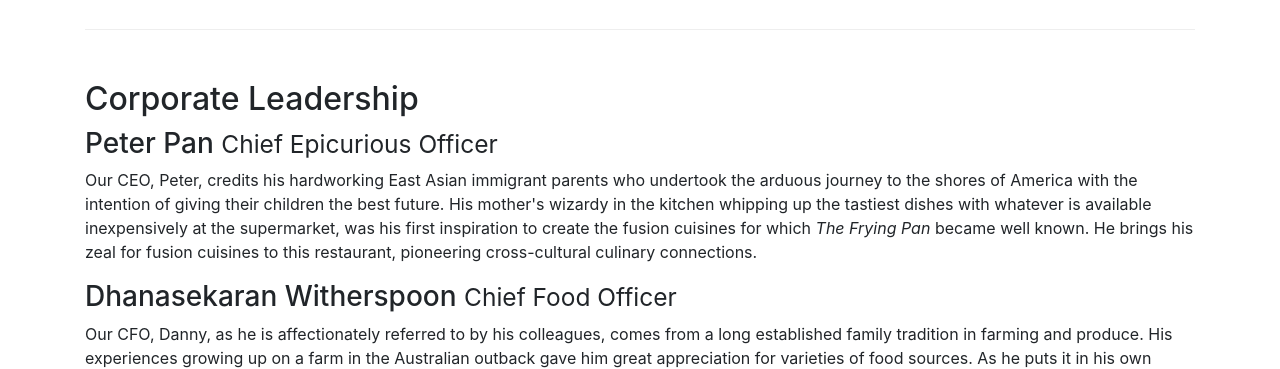
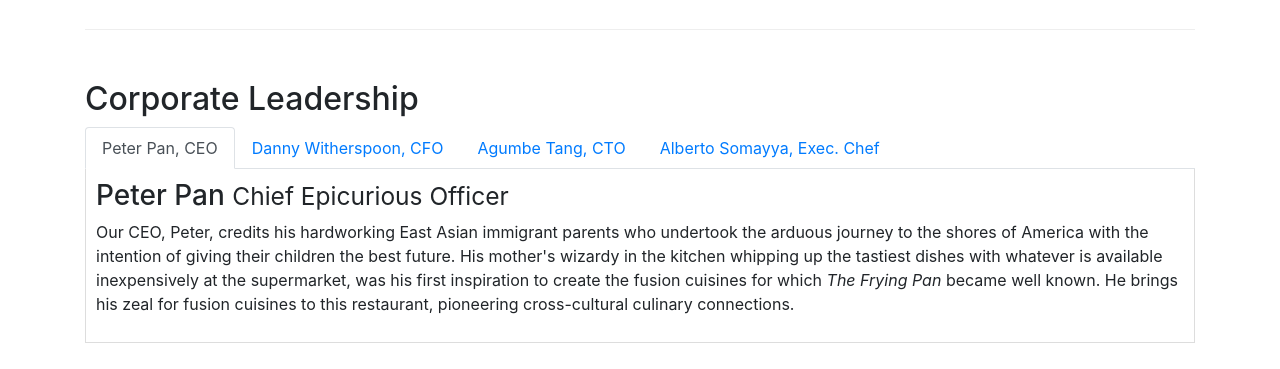
Before and after one commit to ankit-Kumar-4/conFusion, a plain HTML site: page aboutus.html in a window 1280 px wide. Shown: the part 960-1329 px from the top of the page. Drawn offline with nearby package versions, Linux system fonts and the light colour scheme.

Commit message:
added tabs

```diff
--- a/aboutus.html
+++ b/aboutus.html
@@ -101,14 +101,48 @@
         <div class="row row-content">
             <div>
                 <h2>Corporate Leadership</h2>
+
+                <ul class="nav nav-tabs">
+                    <li class="nav-item">
+                        <a class="nav-link active" href="#peter"
+                            role="tab" data-toggle="tab">Peter Pan, CEO</a>
+                    </li>
+                    <li class="nav-item">
+                        <a class="nav-link" href="#danny"
+                            role="tab" data-toggle="tab">Danny Witherspoon, CFO</a>
+                    </li>
+                    <li class="nav-item">
+                        <a class="nav-link" href="#agumbe"
+                            role="tab" data-toggle="tab">Agumbe Tang, CTO</a>
+                    </li>
+                    <li class="nav-item">
+                        <a class="nav-link" href="#alberto"
+                            role="tab" data-toggle="tab">Alberto Somayya, Exec. Chef</a>
+                    </li>
+                </ul>
+
+                <div class="tab-content">
+                    <div role="tabpanel" class="tab-pane fade show active" id="peter">
                         <h3>Peter Pan <small>Chief Epicurious Officer</small></h3>
                         <p class="d-none d-sm-block">Our CEO, Peter, credits his hardworking East Asian immigrant parents who undertook the arduous journey to the shores of America with the intention of giving their children the best future. His mother's wizardy in the kitchen whipping up the tastiest dishes with whatever is available inexpensively at the supermarket, was his first inspiration to create the fusion cuisines for which <em>The Frying Pan</em> became well known. He brings his zeal for fusion cuisines to this restaurant, pioneering cross-cultural culinary connections.</p>
+                    </div>
+
+                    <div role="tabpanel" class="tab-pane fade show" id="danny">
+
                         <h3>Dhanasekaran Witherspoon <small>Chief Food Officer</small></h3>
                         <p class="d-none d-sm-block">Our CFO, Danny, as he is affectionately referred to by his colleagues, comes from a long established family tradition in farming and produce. His experiences growing up on a farm in the Australian outback gave him great appreciation for varieties of food sources. As he puts it in his own words, <em>Everything that runs, wins, and everything that stays, pays!</em></p>
+                    </div>
+                    <div role="tabpanel" class="tab-pane fade show" id="agumbe">
+
                         <h3>Agumbe Tang <small>Chief Taste Officer</small></h3>
                         <p class="d-none d-sm-block">Blessed with the most discerning gustatory sense, Agumbe, our CTO, personally ensures that every dish that we serve meets his exacting tastes. Our chefs dread the tongue lashing that ensues if their dish does not meet his exacting standards. He lives by his motto, <em>You click only if you survive my lick.</em></p>
+                    </div>
+                    <div role="tabpanel" class="tab-pane fade show" id="alberto">
+
                         <h3>Alberto Somayya <small>Executive Chef</small></h3>
                         <p class="d-none d-sm-block">Award winning three-star Michelin chef with wide International experience having worked closely with whos-who in the culinary world, he specializes in creating mouthwatering Indo-Italian fusion experiences. He says, <em>Put together the cuisines from the two craziest cultures, and you get a winning hit! Amma Mia!</em></p>
+                    </div>
+                </div>
             </div>
        </div>
        <div class="row row-content">
--- a/css/styles.css
+++ b/css/styles.css
@@ -37,3 +37,10 @@ body {
 .navbar-dark {
     background-color: #512DA8;
 }
+
+.tab-content {
+    border-left: 1px solid #ddd;
+    border-right: 1px solid #ddd;
+    border-bottom: 1px solid #ddd;
+    padding: 10px;
+}
```
Lines whose indentation alone changed are shown as unchanged.
